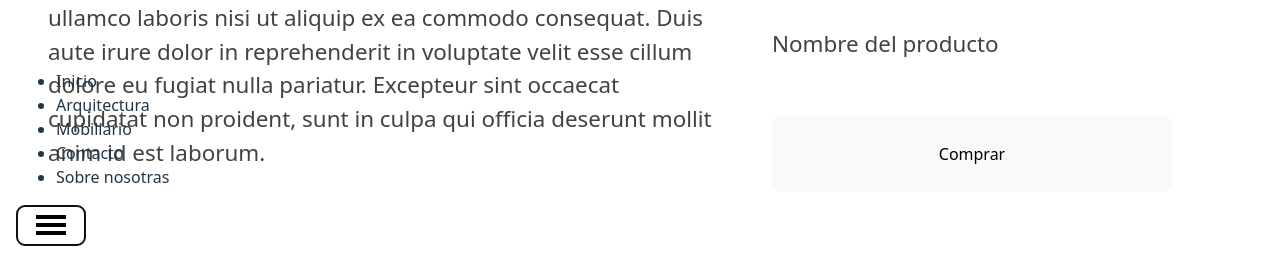
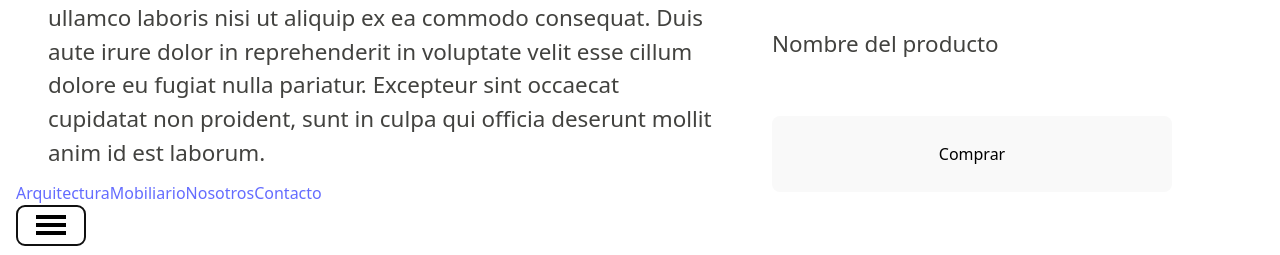
Before and after one commit to OLopezE/naval, a React (Vite) app in the folder naval-arquitectura/: page /mobiliario/12345 in a window 1280 px wide. Both pictures are taken after a click on the button 51 px from the left and 755 px from the top of the page. Shown: the part 530-785 px from the top of the page. Built offline with nearby package versions, Linux system fonts and the light colour scheme; a web font is replaced by a local one.

Commit message:
updating the burger menu items to links

```diff
--- a/naval-arquitectura/src/ts/components/mainlayout/MainLayout.styled.js
+++ b/naval-arquitectura/src/ts/components/mainlayout/MainLayout.styled.js
@@ -23,6 +23,10 @@ const BurgerButton = styled.button`
     width: 30px;
     background-color: black;
   }
+
+  :active {
+
+  }
 `;
 
 export {
--- a/naval-arquitectura/src/ts/components/mainlayout/MainLayout.tsx
+++ b/naval-arquitectura/src/ts/components/mainlayout/MainLayout.tsx
@@ -27,13 +27,12 @@ const MainLayout = ({children}) => {
         </Link>
         <div>
           {showMenu ?
-          <ul>
-            <li>Inicio</li>
-            <li>Arquitectura</li>
-            <li>Mobiliario</li>
-            <li>Contacto</li>
-            <li>Sobre nosotras</li>
-          </ul> : null
+          <div>
+            <Link to="/arquitectura">Arquitectura</Link>
+            <Link to="/mobiliario">Mobiliario</Link>
+            <Link to="/sobre-nosotros">Nosotros</Link>
+            <Link to="/contacto">Contacto</Link>
+          </div> : null
           }
           <BurgerButton
             showMenu = {showMenu}
```
